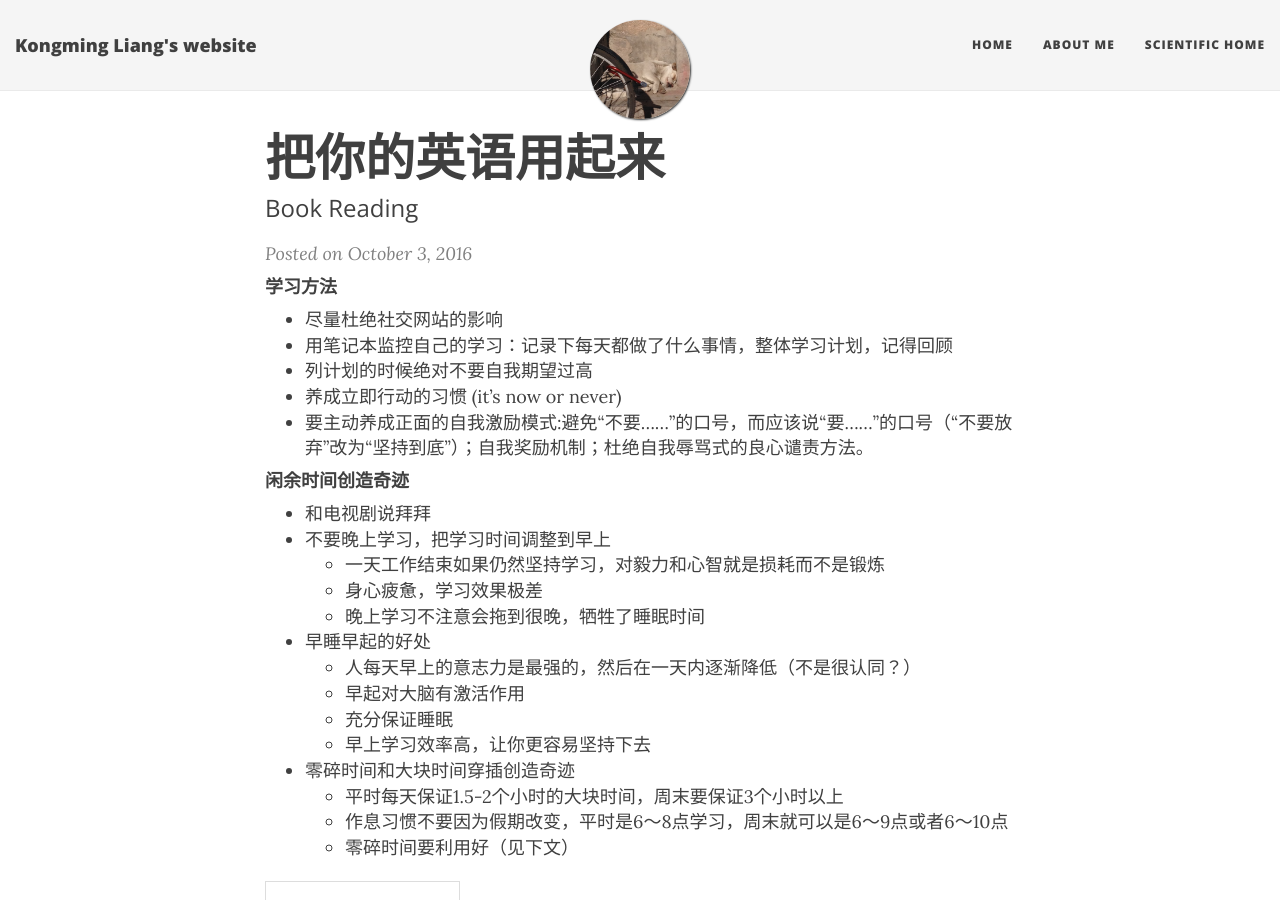
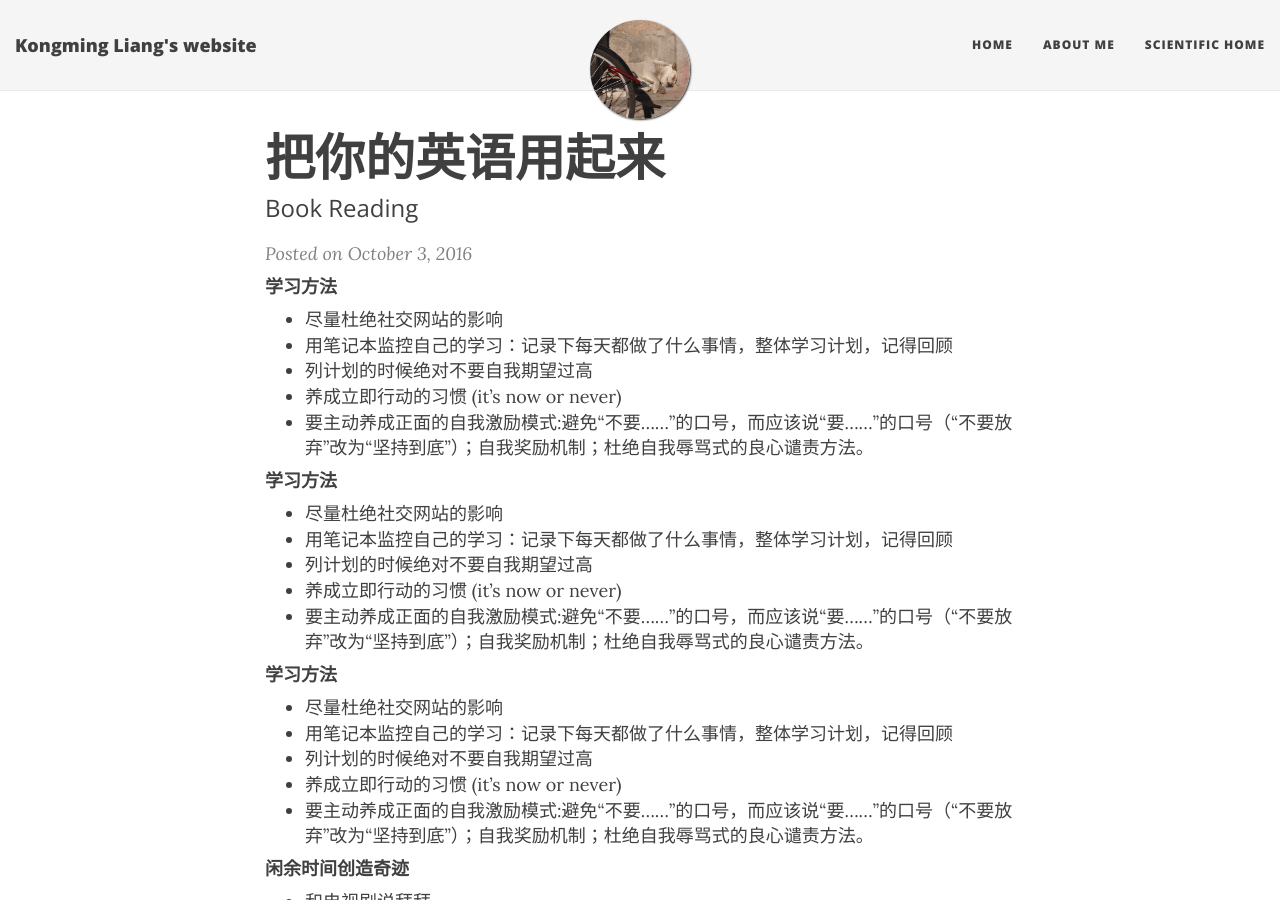
Before and after one commit to GriffinLiang/griffinliang.github.com, a Jekyll site: the page built from _posts/2016-10-03-use-your-english.md, in a window 1280 px wide and 900 px high. Built offline with Jekyll 4.4.1, drawn with Linux system fonts in a browser that asks for light colours; nearby versions of some CDN libraries.

Commit message:
Saved 2016-10-03-use-your-english.md with Dillinger.io

```diff
--- a/_posts/2016-10-03-use-your-english.md
+++ b/_posts/2016-10-03-use-your-english.md
@@ -7,6 +7,20 @@ subtitle: Book Reading
 
 <script type="text/javascript" src="http://cdn.mathjax.org/mathjax/latest/MathJax.js?config=default"></script>
 
+
+#### 学习方法
+- 尽量杜绝社交网站的影响
+- 用笔记本监控自己的学习：记录下每天都做了什么事情，整体学习计划，记得回顾
+- 列计划的时候绝对不要自我期望过高
+- 养成立即行动的习惯 (it's now or never)
+- 要主动养成正面的自我激励模式:避免“不要……”的口号，而应该说“要……”的口号（“不要放弃”改为“坚持到底”）；自我奖励机制；杜绝自我辱骂式的良心谴责方法。
+
+#### 学习方法
+- 尽量杜绝社交网站的影响
+- 用笔记本监控自己的学习：记录下每天都做了什么事情，整体学习计划，记得回顾
+- 列计划的时候绝对不要自我期望过高
+- 养成立即行动的习惯 (it's now or never)
+- 要主动养成正面的自我激励模式:避免“不要……”的口号，而应该说“要……”的口号（“不要放弃”改为“坚持到底”）；自我奖励机制；杜绝自我辱骂式的良心谴责方法。
 
 #### 学习方法
 - 尽量杜绝社交网站的影响
```
